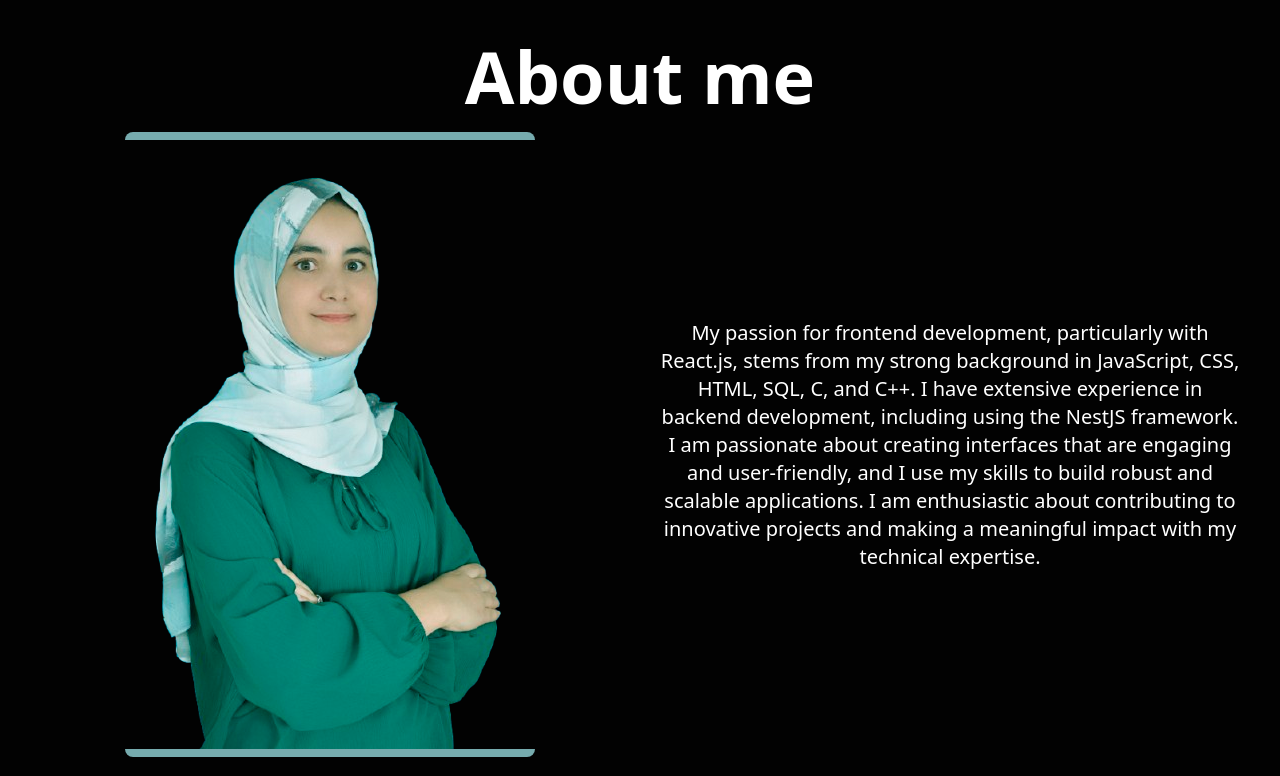
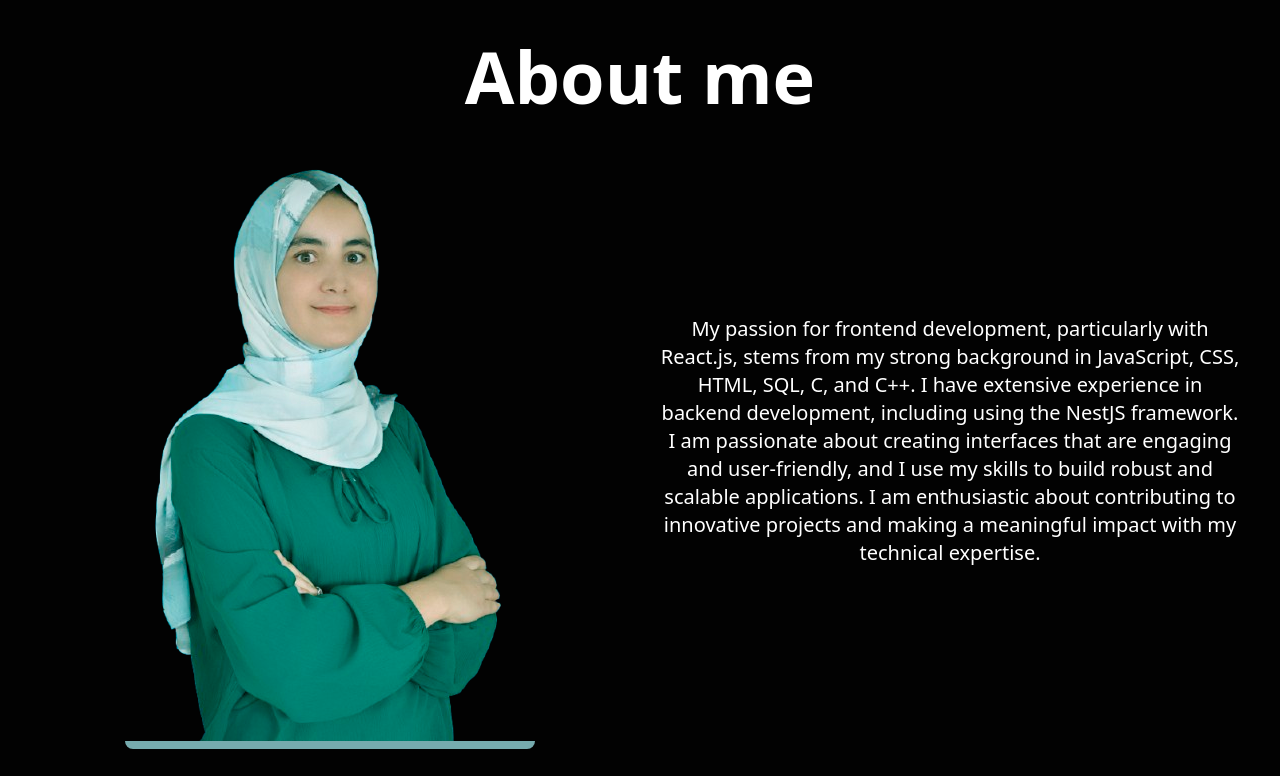
Before and after one commit to zel-hach/MyPortfolio, a React (Vite) app: page / in a window 1280 px wide. Shown: the part 600-1376 px from the top of the page. Built offline with nearby package versions, Linux system fonts and the light colour scheme.

Commit message:
remove border top  for div my profile

```diff
--- a/src/Component/AboutMe.jsx
+++ b/src/Component/AboutMe.jsx
@@ -9,7 +9,7 @@ export default function AboutMe() {
             </div>
             <div className='w-full flex flex-col md:flex-row  justify-center items-center p-5'>
                 <div className='md:w-1/2 flex-8 flex justify-center bg-opacity-80 '>
-                <div className='border-t-8 border-secondryColor rounded-lg bg-transparent'>
+                <div className='bg-transparent'>
                     <img src={myProfile} className='border-b-8 border-secondryColor rounded-lg'>
                     </img>
                 </div>
```
